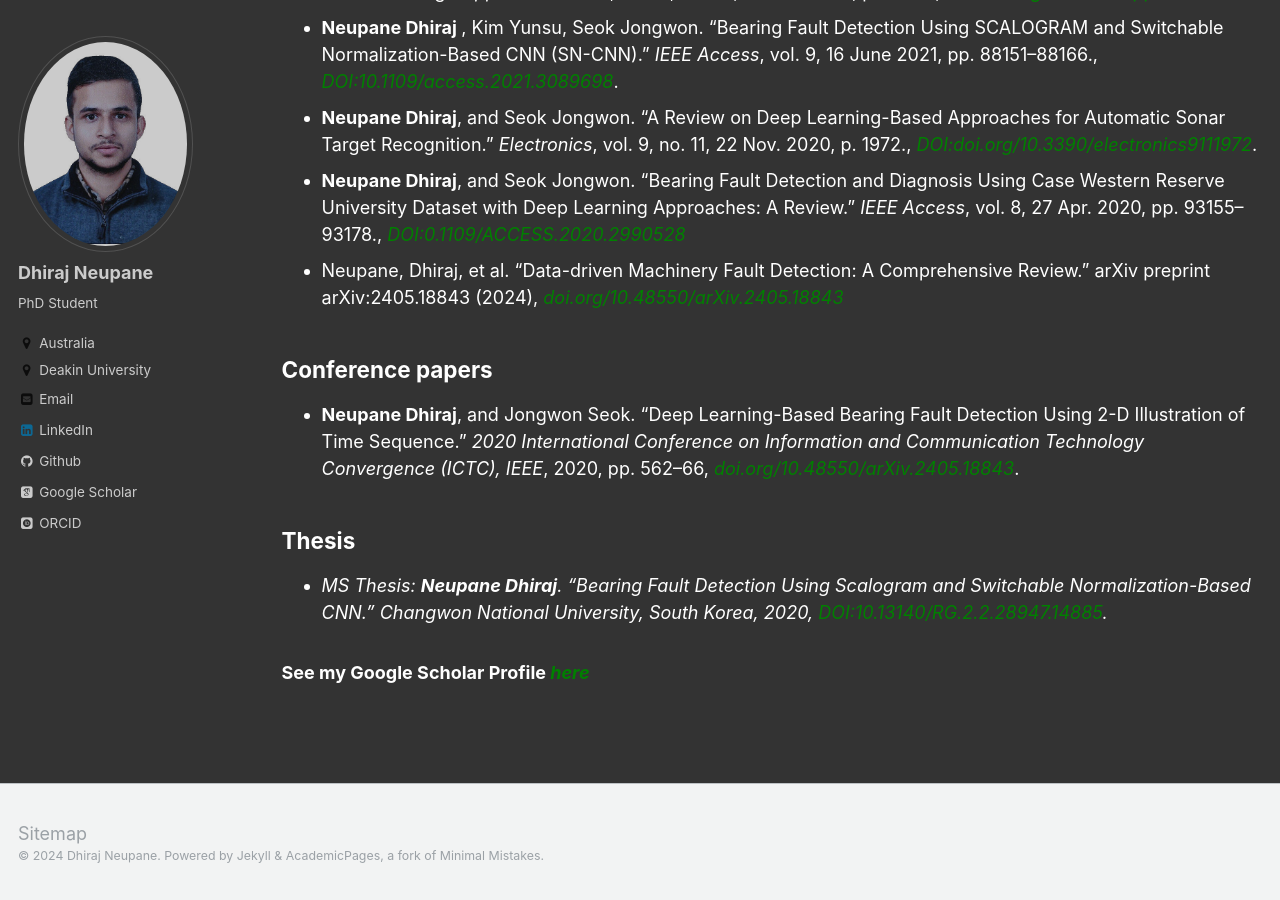
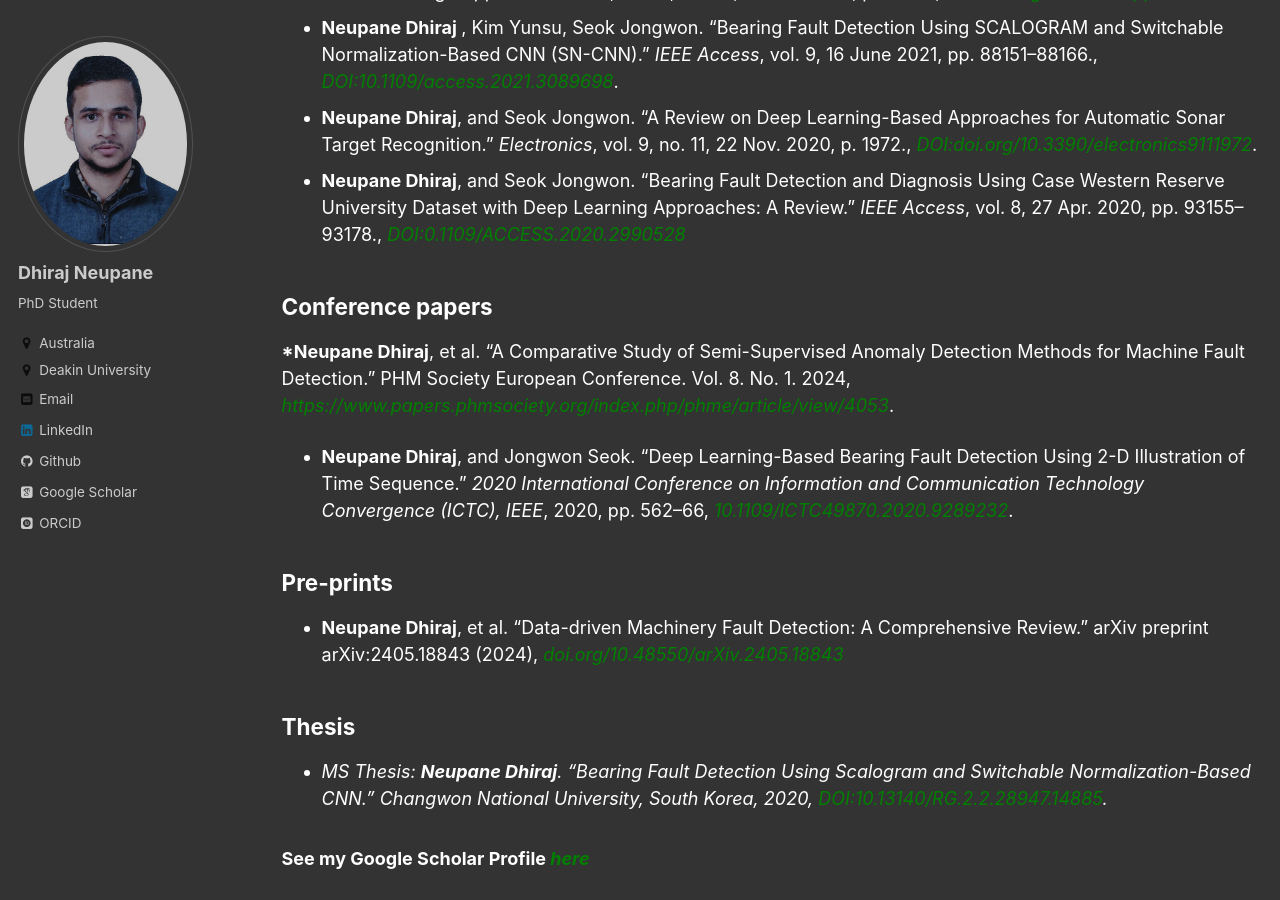
Before and after one commit to dhirajneupane/academicPortfolio, a Jekyll site: the page built from _pages/publications.md, in a window 1280 px wide and 900 px high, scrolled down 348 px. Built offline with Jekyll 4.4.1, drawn with Linux system fonts in a browser that asks for light colours; some web fonts are replaced.

Commit message:
Update publications.md

```diff
--- a/_pages/publications.md
+++ b/_pages/publications.md
@@ -14,17 +14,19 @@ Journal articles
 * <b>Neupane Dhiraj </b>, Kim Yunsu, Seok Jongwon. “Bearing Fault Detection Using SCALOGRAM and Switchable Normalization-Based CNN (SN-CNN).” <i>IEEE Access</i>, vol. 9, 16 June 2021, pp. 88151–88166., [<span style="color:green">*DOI:10.1109/access.2021.3089698*</span>](https://ieeexplore.ieee.org/document/9456898){:target="_blank"}.
 * <b>Neupane Dhiraj</b>, and Seok Jongwon. “A Review on Deep Learning-Based Approaches for Automatic Sonar Target Recognition.” <i>Electronics</i>, vol. 9, no. 11, 22 Nov. 2020, p. 1972., [<span style="color:green">*DOI:doi.org/10.3390/electronics9111972*</span>](https://doi.org/10.3390/electronics9111972){:target="_blank"}.
 * <b>Neupane Dhiraj</b>, and Seok Jongwon. “Bearing Fault Detection and Diagnosis Using Case Western Reserve University Dataset with Deep Learning Approaches: A Review.” <i>IEEE Access</i>, vol. 8, 27 Apr. 2020, pp. 93155–93178., [<span style="color:green">*DOI:0.1109/ACCESS.2020.2990528*</span>](https://ieeexplore.ieee.org/document/9078761){:target="_blank"}
-* Neupane, Dhiraj, et al. "Data-driven Machinery Fault Detection: A Comprehensive Review." arXiv preprint arXiv:2405.18843 (2024), [<span style="color:green">*doi.org/10.48550/arXiv.2405.18843*</span>](https://doi.org/10.48550/arXiv.2405.18843){:target="_blank"}
+
 
 Conference papers
 ----------------------------
-* <b>Neupane Dhiraj</b>, and Jongwon Seok. “Deep Learning-Based Bearing Fault Detection Using 2-D Illustration of Time Sequence.” <i>2020 International Conference on Information and Communication Technology Convergence (ICTC), IEEE</i>, 2020, pp. 562–66, [<span style="color:green">*doi.org/10.48550/arXiv.2405.18843*</span>](
-https://doi.org/10.48550/arXiv.2405.18843){:target="_blank"}.
+***Neupane Dhiraj**, et al. "A Comparative Study of Semi-Supervised Anomaly Detection Methods for Machine Fault Detection." PHM Society European Conference. Vol. 8. No. 1. 2024, [<span style="color:green">*https://www.papers.phmsociety.org/index.php/phme/article/view/4053*</span>](
+https://www.papers.phmsociety.org/index.php/phme/article/view/4053){:target="_blank"}.
+* <b>Neupane Dhiraj</b>, and Jongwon Seok. “Deep Learning-Based Bearing Fault Detection Using 2-D Illustration of Time Sequence.” <i>2020 International Conference on Information and Communication Technology Convergence (ICTC), IEEE</i>, 2020, pp. 562–66, [<span style="color:green">*10.1109/ICTC49870.2020.9289232*</span>](
+https://ieeexplore.ieee.org/abstract/document/9289232){:target="_blank"}.
 
-<!-- Pre-prints
+Pre-prints
 -------------
-* <b>Neupane Dhiraj</b>, Bhattarai Aashish, Aryal Sunil, Bouadjenek M. Reda. , Seok, Uk Min, and Jongwon Seok. “SHINE: Deep Learning-Based Accessible Parking Management System.” <i> arXiv</i>, 2023, [<span style="color:green">*DOI:https://doi.org/10.48550/arXiv.2302.00837*</span>](https://arxiv.org/abs/2302.00837v1){:target="_blank"}.
--->
+* **Neupane Dhiraj**, et al. "Data-driven Machinery Fault Detection: A Comprehensive Review." arXiv preprint arXiv:2405.18843 (2024), [<span style="color:green">*doi.org/10.48550/arXiv.2405.18843*</span>](https://doi.org/10.48550/arXiv.2405.18843){:target="_blank"}
+
 
 Thesis
 --------------------------
```
